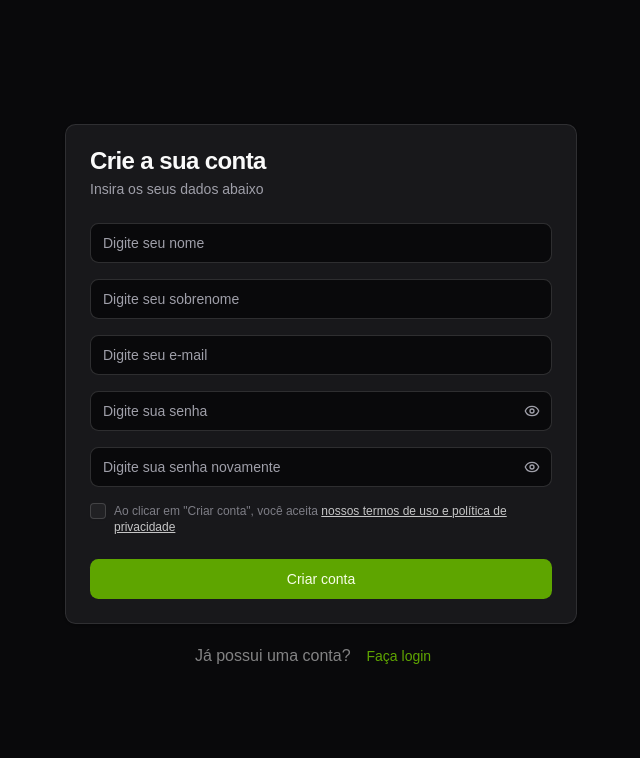
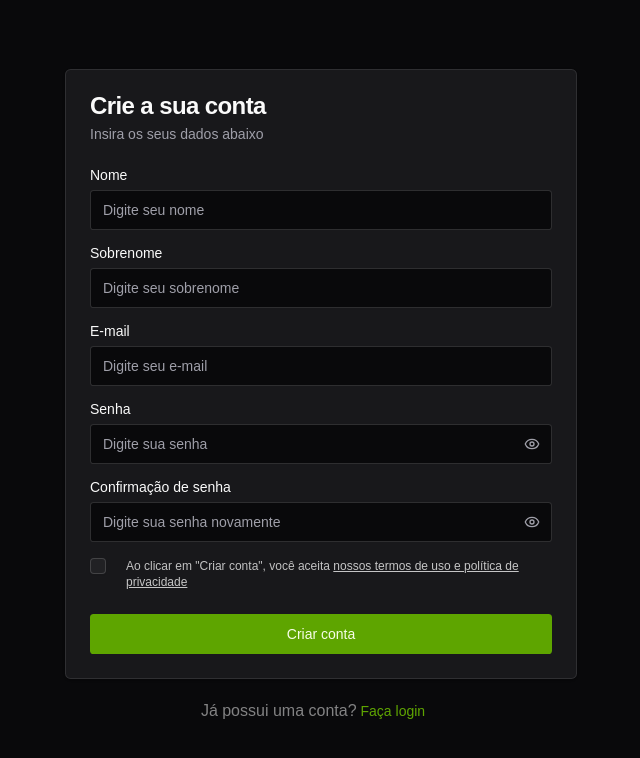
Before and after one commit to adrjmiranda/fin-track, a React (Vite) app: page /sign-up in a window 1280 px wide. Shown: the top 758 px of the page, without its empty margins (319-959 px from the left). Built offline with nearby package versions, Linux system fonts and the light colour scheme; a web font is replaced by a local one.

Commit message:
refactor: add form component in sign-up page

```diff
--- a/src/index.css
+++ b/src/index.css
@@ -68,7 +68,7 @@
 }
 
 :root {
-	--radius: 0.65rem;
+	--radius: 0.35rem;
 	--background: oklch(1 0 0);
 	--foreground: oklch(0.141 0.005 285.823);
 	--card: oklch(1 0 0);
--- a/src/pages/sign-up/index.tsx
+++ b/src/pages/sign-up/index.tsx
@@ -15,6 +15,14 @@ import {
 	CardTitle,
 } from '@/components/ui/card';
 import { Checkbox } from '@/components/ui/checkbox';
+import {
+	Form,
+	FormControl,
+	FormField,
+	FormItem,
+	FormLabel,
+	FormMessage,
+} from '@/components/ui/form';
 import { Input } from '@/components/ui/input';
 
 const signUpSchema = z
@@ -33,15 +41,8 @@ const signUpSchema = z
 		path: ['confirmPassword'],
 	});
 
-type SignUpFormData = z.infer<typeof signUpSchema>;
-
 const SignUp = () => {
-	const {
-		register,
-		handleSubmit,
-		setValue,
-		formState: { errors, isSubmitting },
-	} = useForm<SignUpFormData>({
+	const form = useForm<z.infer<typeof signUpSchema>>({
 		resolver: zodResolver(signUpSchema),
 		defaultValues: {
 			firstName: '',
@@ -49,18 +50,20 @@ const SignUp = () => {
 			email: '',
 			password: '',
 			confirmPassword: '',
+			terms: false,
 		},
 	});
 
-	const onSubmit = (values: SignUpFormData) => {
-		console.log('Dados do formulário: ', values);
+	const onSubmit = (values: z.infer<typeof signUpSchema>) => {
+		console.log(values);
 	};
 
 	return (
 		<main>
 			<div className='flex min-h-screen w-screen items-center justify-center'>
+				<Form {...form}>
 					<form
-					onSubmit={handleSubmit(onSubmit)}
+						onSubmit={form.handleSubmit(onSubmit)}
 						className='flex max-w-lg flex-1 flex-col gap-3'
 					>
 						<Card className='flex-1'>
@@ -69,79 +72,105 @@ const SignUp = () => {
 								<CardDescription>Insira os seus dados abaixo</CardDescription>
 							</CardHeader>
 							<CardContent className='space-y-4'>
-							<div className='space-y-1'>
+								<FormField
+									control={form.control}
+									name='firstName'
+									render={({ field }) => (
+										<FormItem>
+											<FormLabel>Nome</FormLabel>
+											<FormControl>
 												<Input
-									{...register('firstName')}
-									type='text'
+													{...field}
 													placeholder='Digite seu nome'
 												/>
-								{errors.firstName && (
-									<p className='text-destructive text-xs'>
-										{errors.firstName.message}
-									</p>
+											</FormControl>
+											<FormMessage className='text-xs' />
+										</FormItem>
 									)}
-							</div>
+								/>
 
-							<div className='space-y-1'>
+								<FormField
+									control={form.control}
+									name='lastName'
+									render={({ field }) => (
+										<FormItem>
+											<FormLabel>Sobrenome</FormLabel>
+											<FormControl>
 												<Input
-									{...register('lastName')}
-									type='text'
+													{...field}
 													placeholder='Digite seu sobrenome'
 												/>
-								{errors.lastName && (
-									<p className='text-destructive text-xs'>
-										{errors.lastName.message}
-									</p>
+											</FormControl>
+											<FormMessage className='text-xs' />
+										</FormItem>
 									)}
-							</div>
+								/>
 
-							<div className='space-y-1'>
+								<FormField
+									control={form.control}
+									name='email'
+									render={({ field }) => (
+										<FormItem>
+											<FormLabel>E-mail</FormLabel>
+											<FormControl>
 												<Input
-									{...register('email')}
-									type='text'
+													{...field}
 													placeholder='Digite seu e-mail'
 												/>
-								{errors.email && (
-									<p className='text-destructive text-xs'>
-										{errors.email.message}
-									</p>
+											</FormControl>
+											<FormMessage className='text-xs' />
+										</FormItem>
 									)}
-							</div>
+								/>
 
-							<div className='space-y-1'>
-								<PasswordInput {...register('password')} />
-								{errors.password && (
-									<p className='text-destructive text-xs'>
-										{errors.password.message}
-									</p>
+								<FormField
+									control={form.control}
+									name='password'
+									render={({ field }) => (
+										<FormItem>
+											<FormLabel>Senha</FormLabel>
+											<FormControl>
+												<PasswordInput
+													{...field}
+													placeholder='Digite sua senha'
+												/>
+											</FormControl>
+											<FormMessage className='text-xs' />
+										</FormItem>
 									)}
-							</div>
+								/>
 
-							<div className='space-y-1'>
+								<FormField
+									control={form.control}
+									name='confirmPassword'
+									render={({ field }) => (
+										<FormItem>
+											<FormLabel>Confirmação de senha</FormLabel>
+											<FormControl>
 												<PasswordInput
-									{...register('confirmPassword')}
+													{...field}
 													placeholder='Digite sua senha novamente'
 												/>
-								{errors.confirmPassword && (
-									<p className='text-destructive text-xs'>
-										{errors.confirmPassword.message}
-									</p>
+											</FormControl>
+											<FormMessage className='text-xs' />
+										</FormItem>
 									)}
-							</div>
+								/>
 
-							<div className='space-y-1'>
-								<div className='items-top flex space-x-2'>
+								<FormField
+									control={form.control}
+									name='terms'
+									render={({ field }) => (
+										<FormItem className='flex flex-row items-start space-y-0 space-x-3'>
+											<FormControl>
 												<Checkbox
-										id='terms'
-										onCheckedChange={(checked) =>
-											setValue('terms', checked === true)
-										}
+													checked={field.value}
+													onCheckedChange={field.onChange}
 												/>
-									<div className='grid gap-1.5 leading-none'>
-										<label
-											htmlFor='terms'
-											className='text-muted-foreground text-xs opacity-75'
-										>
+											</FormControl>
+											<div className='flex flex-1 flex-col space-y-1 leading-none'>
+												<FormLabel className='text-xs font-normal opacity-75'>
+													<p>
 														Ao clicar em "Criar conta", você aceita{' '}
 														<a
 															href='#'
@@ -149,19 +178,17 @@ const SignUp = () => {
 														>
 															nossos termos de uso e política de privacidade
 														</a>
-										</label>
+													</p>
+												</FormLabel>
+												<FormMessage className='text-xs' />
 											</div>
-								</div>
-								{errors.terms && (
-									<p className='text-destructive text-xs'>
-										{errors.terms.message}
-									</p>
+										</FormItem>
 									)}
-							</div>
+								/>
 							</CardContent>
 							<CardFooter>
 								<Button className='w-full'>
-								{isSubmitting ? 'Criando...' : 'Criar conta'}
+									{form.formState.isSubmitting ? 'Criando...' : 'Criar conta'}
 								</Button>
 							</CardFooter>
 						</Card>
@@ -171,11 +198,13 @@ const SignUp = () => {
 							<Button
 								variant='link'
 								asChild
+								className='-ml-3'
 							>
 								<Link to='/login'>Faça login</Link>
 							</Button>
 						</div>
 					</form>
+				</Form>
 			</div>
 		</main>
 	);
```
Lines whose indentation alone changed are shown as unchanged.
